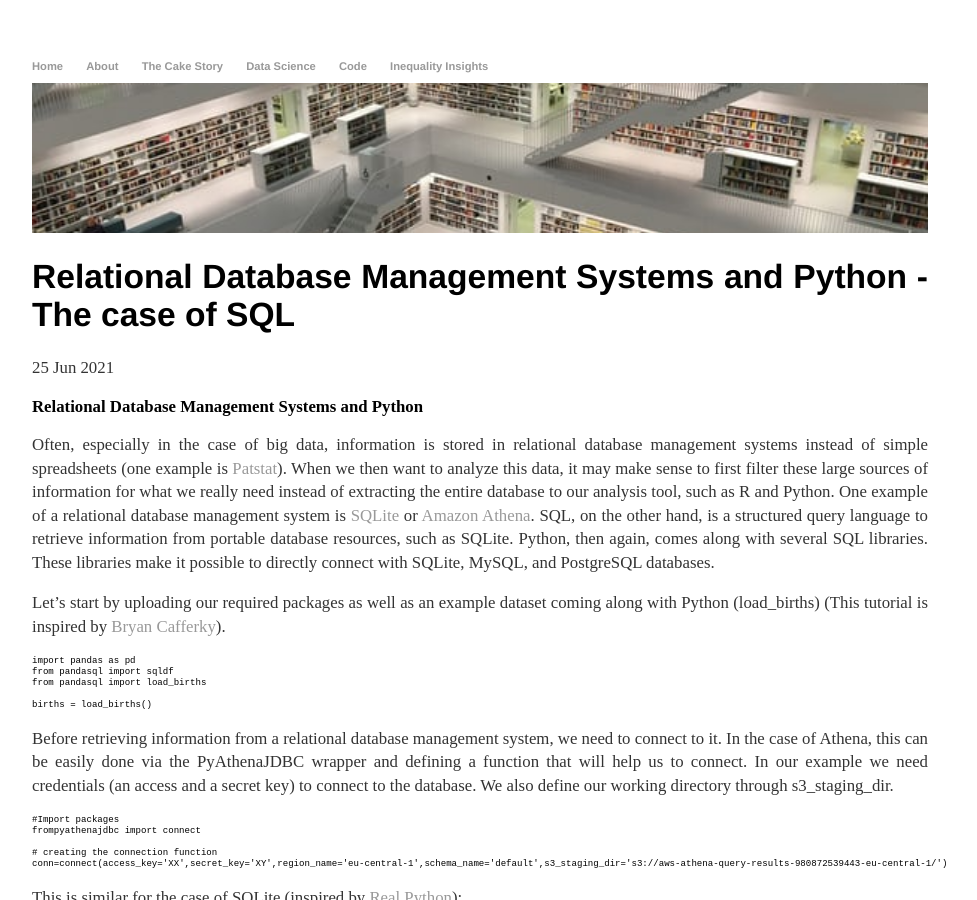
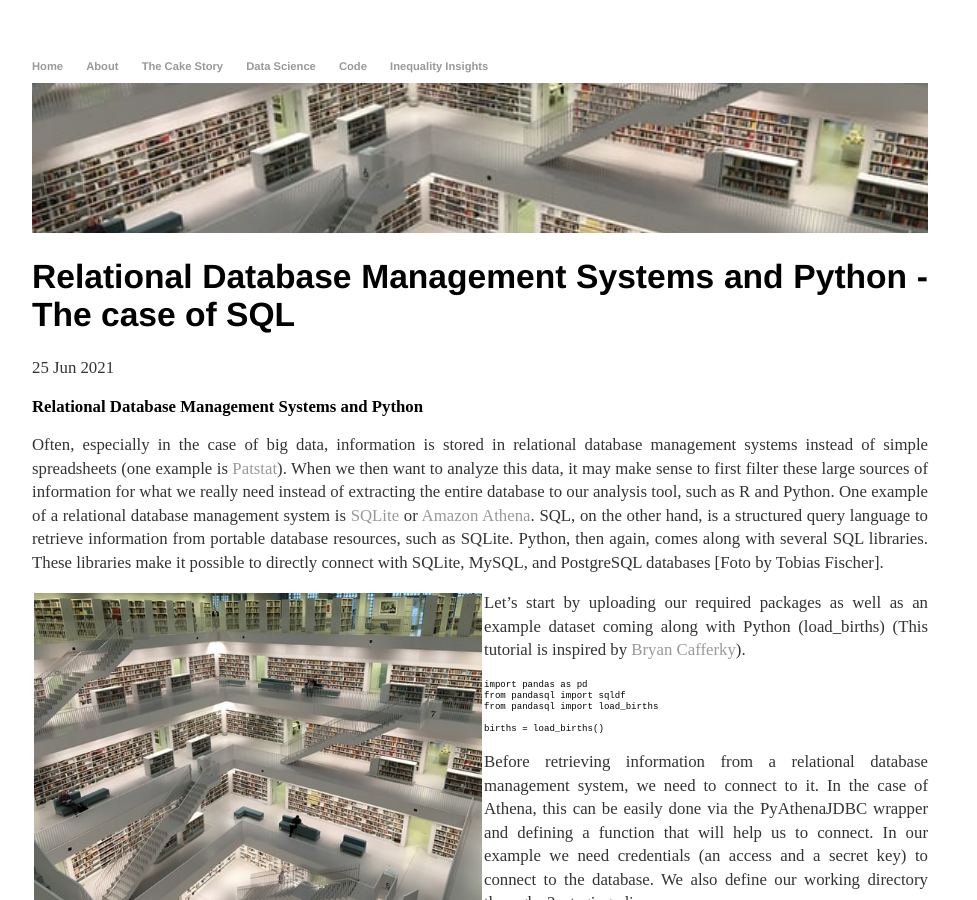
Before and after one commit to BrittaRude/BrittaRude.github.io, a Jekyll site: the page built from inputs_code/_posts/2021-06-25-sql-with-python.md, in a window 1280 px wide and 900 px high. Shown: the whole window, without its empty margins (160-1137 px from the left). Built offline with Jekyll 4.4.1, drawn with Linux system fonts in a browser that asks for light colours.

Commit message:
Update 2021-06-25-sql-with-python.md

```diff
--- a/inputs_code/_posts/2021-06-25-sql-with-python.md
+++ b/inputs_code/_posts/2021-06-25-sql-with-python.md
@@ -8,7 +8,9 @@
 
 ## Relational Database Management Systems and Python
 
-Often, especially in the case of big data, information is stored in relational database management systems instead of simple spreadsheets (one example is [Patstat](https://www.epo.org/searching-for-patents/business/patstat.html)). When we then want to analyze this data, it may make sense to first filter these large sources of information for what we really need instead of extracting the entire database to our analysis tool, such as R and Python. One example of a relational database management system is [SQLite](https://www.sqlite.org/index.html) or [Amazon Athena](https://aws.amazon.com/athena/?nc=sn&loc=0&whats-new-cards.sort-by=item.additionalFields.postDateTime&whats-new-cards.sort-order=desc). SQL, on the other hand, is a structured query language to retrieve information from portable database resources, such as SQLite. Python, then again, comes along with several SQL libraries. These libraries make it possible to directly connect with SQLite, MySQL, and PostgreSQL databases.
+Often, especially in the case of big data, information is stored in relational database management systems instead of simple spreadsheets (one example is [Patstat](https://www.epo.org/searching-for-patents/business/patstat.html)). When we then want to analyze this data, it may make sense to first filter these large sources of information for what we really need instead of extracting the entire database to our analysis tool, such as R and Python. One example of a relational database management system is [SQLite](https://www.sqlite.org/index.html) or [Amazon Athena](https://aws.amazon.com/athena/?nc=sn&loc=0&whats-new-cards.sort-by=item.additionalFields.postDateTime&whats-new-cards.sort-order=desc). SQL, on the other hand, is a structured query language to retrieve information from portable database resources, such as SQLite. Python, then again, comes along with several SQL libraries. These libraries make it possible to directly connect with SQLite, MySQL, and PostgreSQL databases [Foto by Tobias Fischer].
+
+<img src="/images/database.jpg" alt="database" style="float:left;margin: 2px 2px 2px 2px;max-width:50%;"/>
 
 Let's start by uploading our required packages as well as an example dataset coming along with Python (load_births) (This tutorial is inspired by [Bryan Cafferky](https://www.youtube.com/watch?v=xY54Emo8rQM)).
 
```
